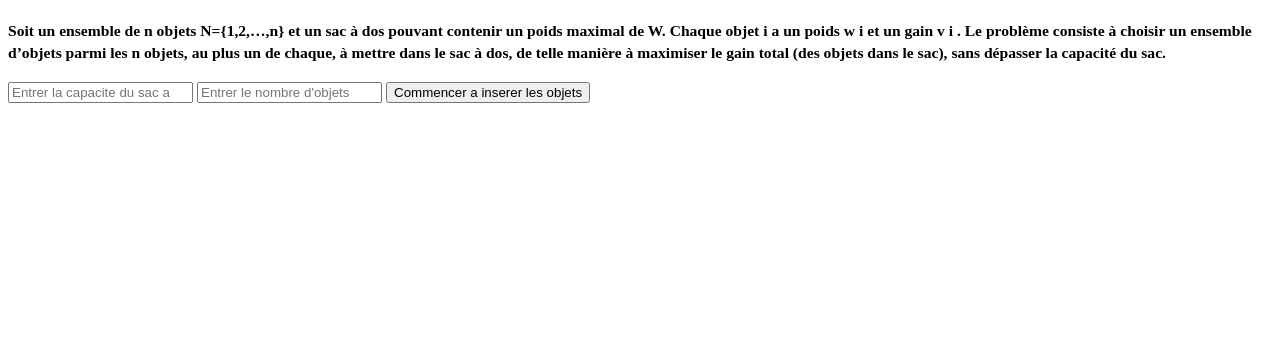
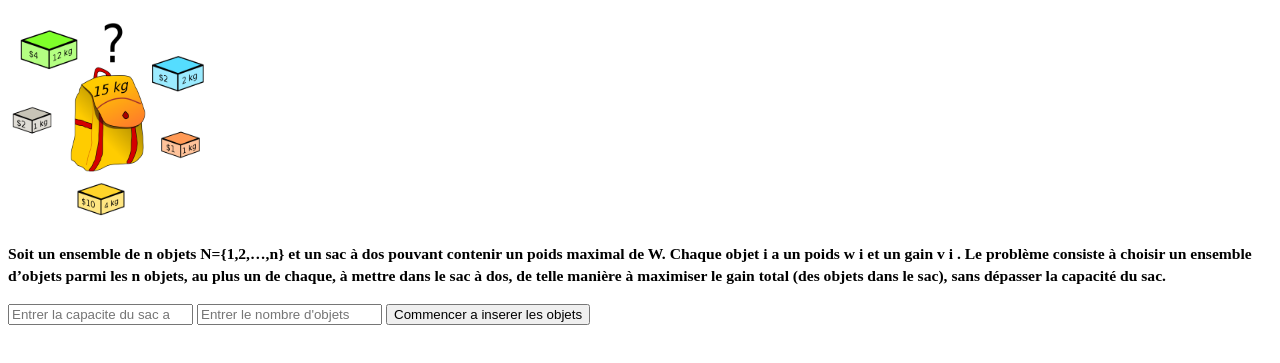
Before and after one commit to 0xdia/knapsack-solver, a plain HTML site: page index.html in a window 1280 px wide. Shown: the part 61-424 px from the top of the page. Drawn offline with Linux system fonts and the light colour scheme.

Commit message:
add a useful image

```diff
--- a/index.html
+++ b/index.html
@@ -13,6 +13,7 @@
 
     <div class="introduction">
         <h1> Problème du sac à dos </h1>
+        <img src="./static/Knapsack.svg.png" width="200" height="200">
         <h3>
             <small>
                 Soit un ensemble de n objets N={1,2,…,n} et un sac à dos pouvant contenir un poids maximal
```
Also changed, not shown: static/Knapsack.svg.png (added).
